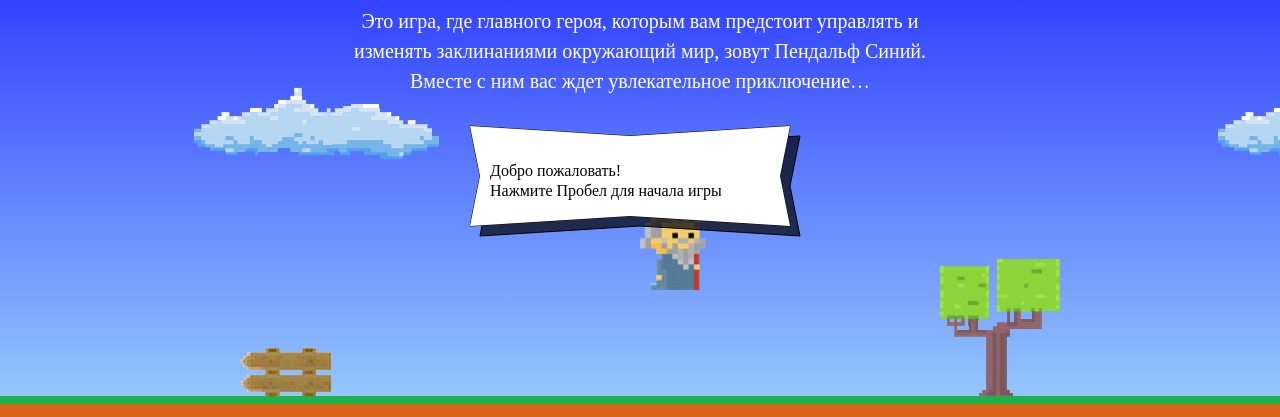
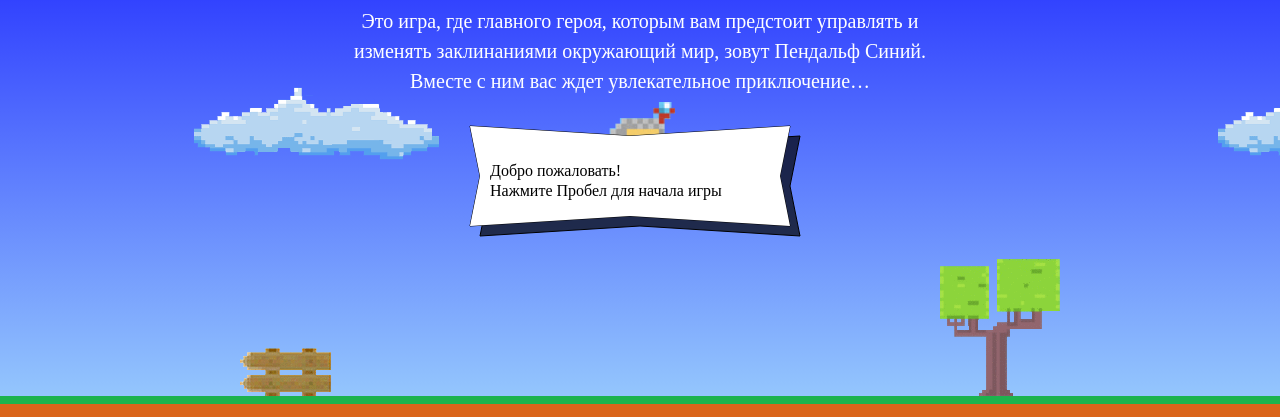
Before and after one commit to KikiJiki85/1166169-code-and-magick-19, a website: page index.html in a window 1280 px wide. Shown: the part 203-620 px from the top of the page. Drawn offline with Linux system fonts and the light colour scheme; a web font is replaced by a local one.

Commit message:
Добавляет правки по функциям

```diff
--- a/index.html
+++ b/index.html
@@ -192,10 +192,10 @@ var getWizardHeight = function() {
   return 1.337 * wizardWidth;
 };
 var getWizardX = function(width) {
-  return width / 2;
+  return (width - wizardWidth) / 2;
 }
 var getWizardY = function(height) {
-  return height / 3;
+  return (height / 3) - getWizardHeight();
 };
 </script>
 
```
